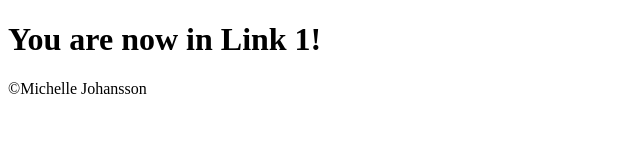
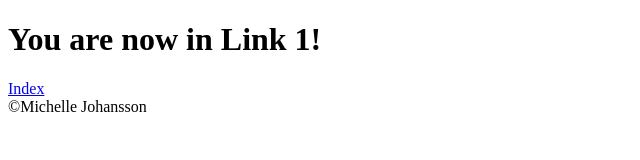
Before and after one commit to michelleDesu/HTML-CSS, a plain HTML site: page Link1.html in a window 1280 px wide. Shown: the whole page, without its empty margins (0-640 px from the left). Drawn offline with Linux system fonts and the light colour scheme.

Commit message:
added link bank to index in Link 1 file

```diff
--- a/Link1.html
+++ b/Link1.html
@@ -8,6 +8,7 @@
 
 		<header>
 			<h1>You are now in Link 1!</h1>
+			<a href="/index.html">Index</a>
 		</header>
 
 		<div>
```
